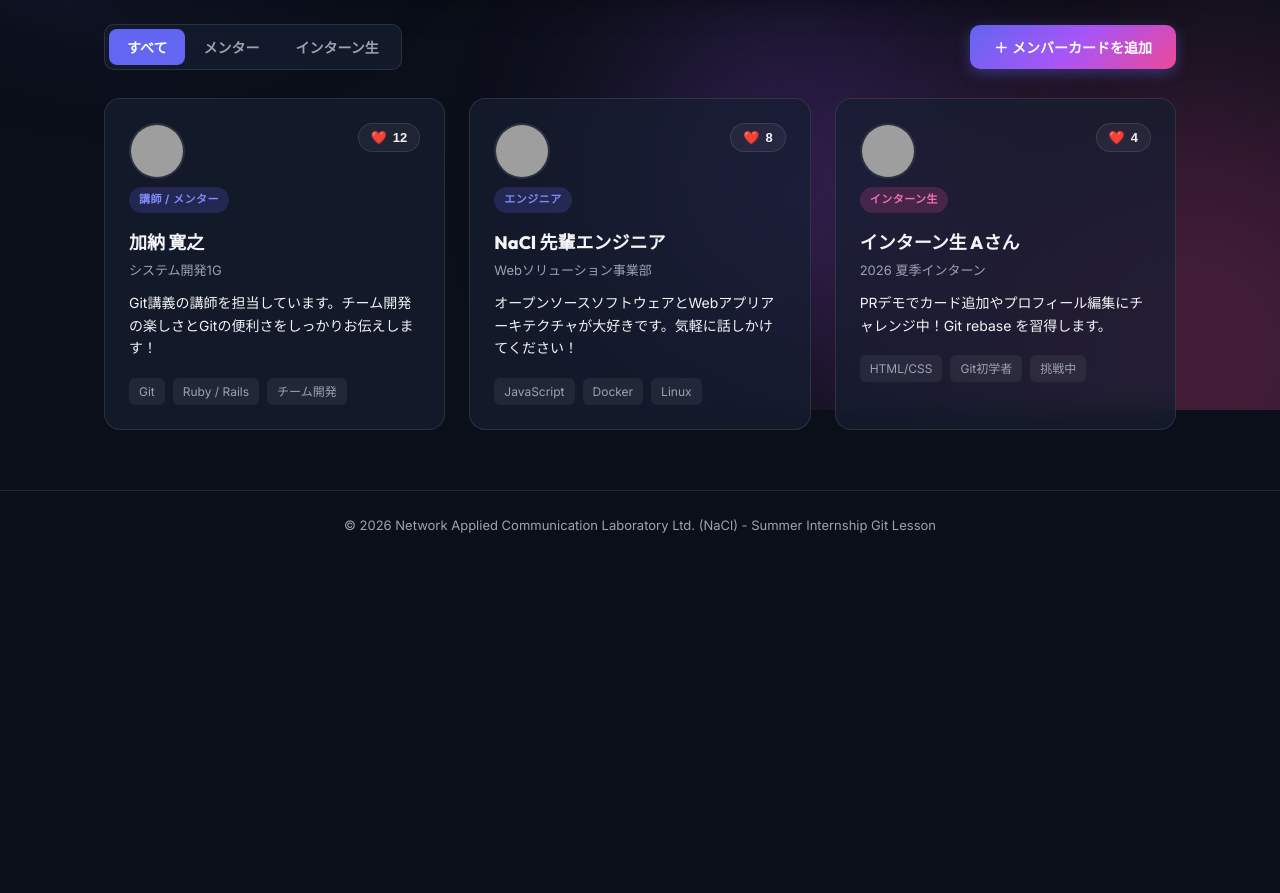
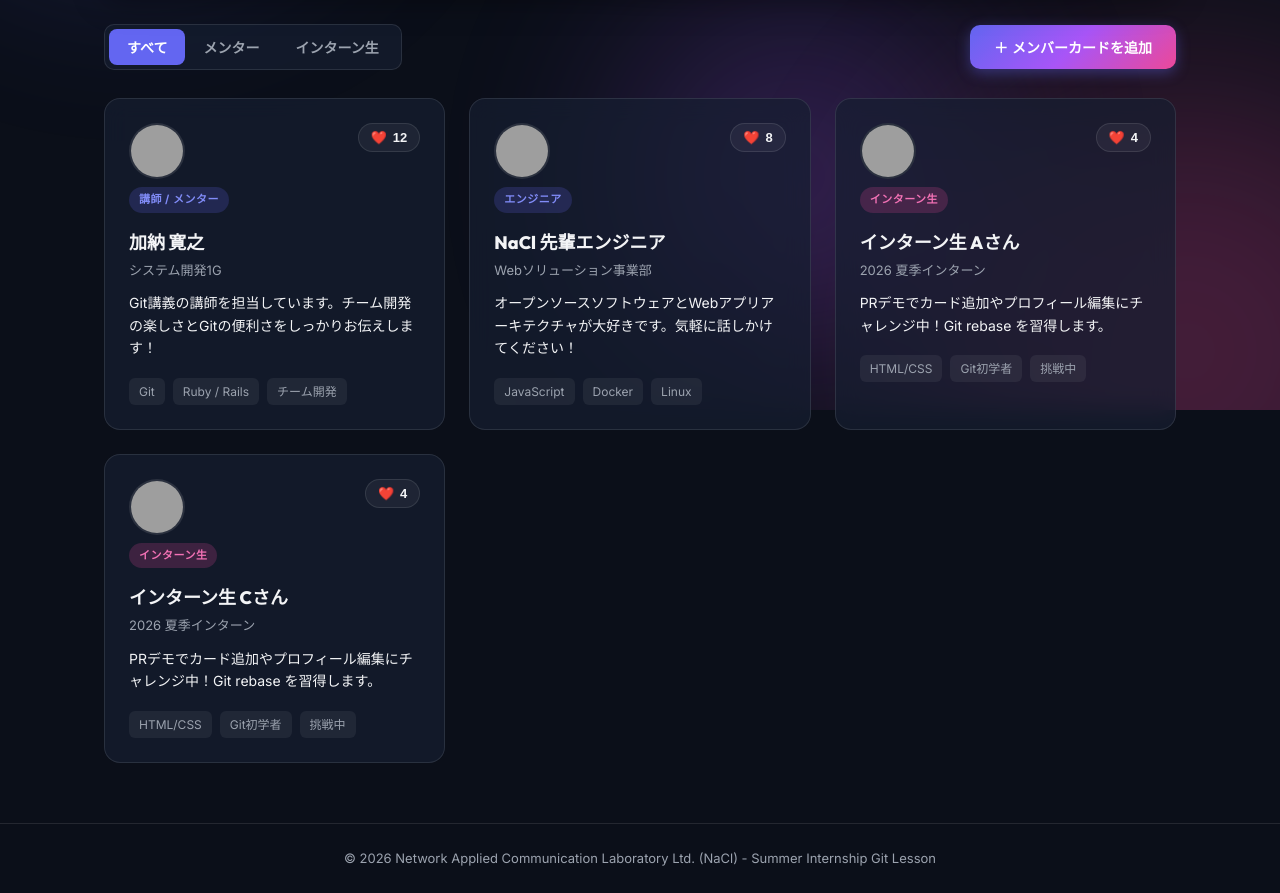
Before and after one commit to hiropk/git-demo-app, a plain HTML site: page index.html in a window 1280 px wide. Shown: the part 390-1283 px from the top of the page. Before the commit the page ends 950 px from the top, so only its background shows below. Drawn offline with Linux system fonts and the light colour scheme; grey boxes are pictures that could not be loaded.

Commit message:
自己紹介カードを追加

```diff
--- a/index.html
+++ b/index.html
@@ -140,6 +140,29 @@
           </div>
         </div>
       </article>
+
+      <!-- Member 4 (Intern) -->
+      <article class="card" data-role="intern" id="card-intern-demo">
+        <div class="card-header">
+          <div class="avatar-wrapper">
+            <img src="https://api.dicebear.com/7.x/bottts/svg?seed=SummerStudent" alt="インターン生（サンプル）" class="avatar">
+            <span class="role-badge intern">インターン生</span>
+          </div>
+          <button class="btn-like" data-id="intern-demo">
+            <span class="heart">❤️</span> <span class="like-count">4</span>
+          </button>
+        </div>
+        <div class="card-body">
+          <h3 class="member-name">インターン生 Cさん</h3>
+          <p class="member-dept">2026 夏季インターン</p>
+          <p class="member-bio">PRデモでカード追加やプロフィール編集にチャレンジ中！Git rebase を習得します。</p>
+          <div class="tag-list">
+            <span class="tag">HTML/CSS</span>
+            <span class="tag">Git初学者</span>
+            <span class="tag">挑戦中</span>
+          </div>
+        </div>
+      </article>
     </section>
   </main>
 
```
